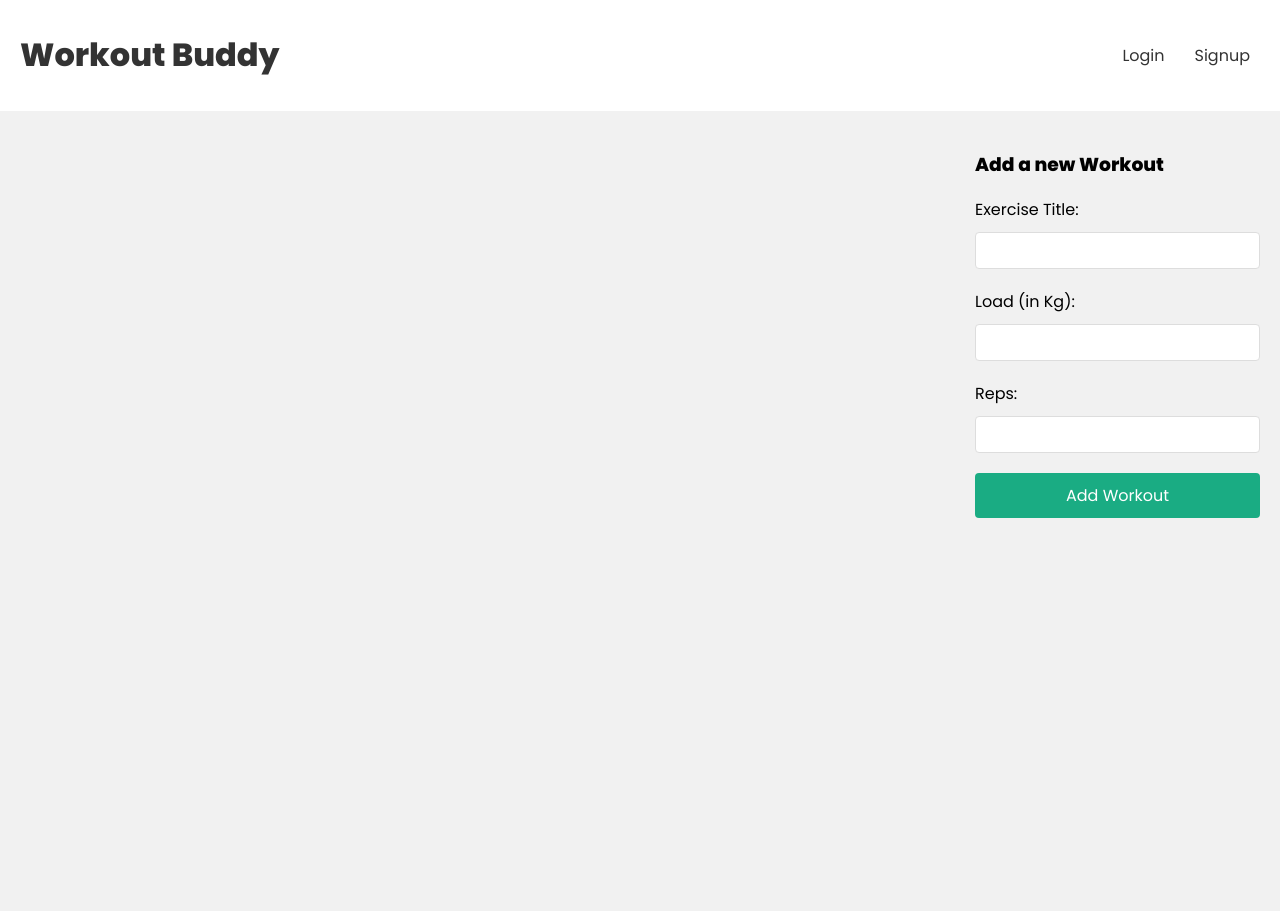
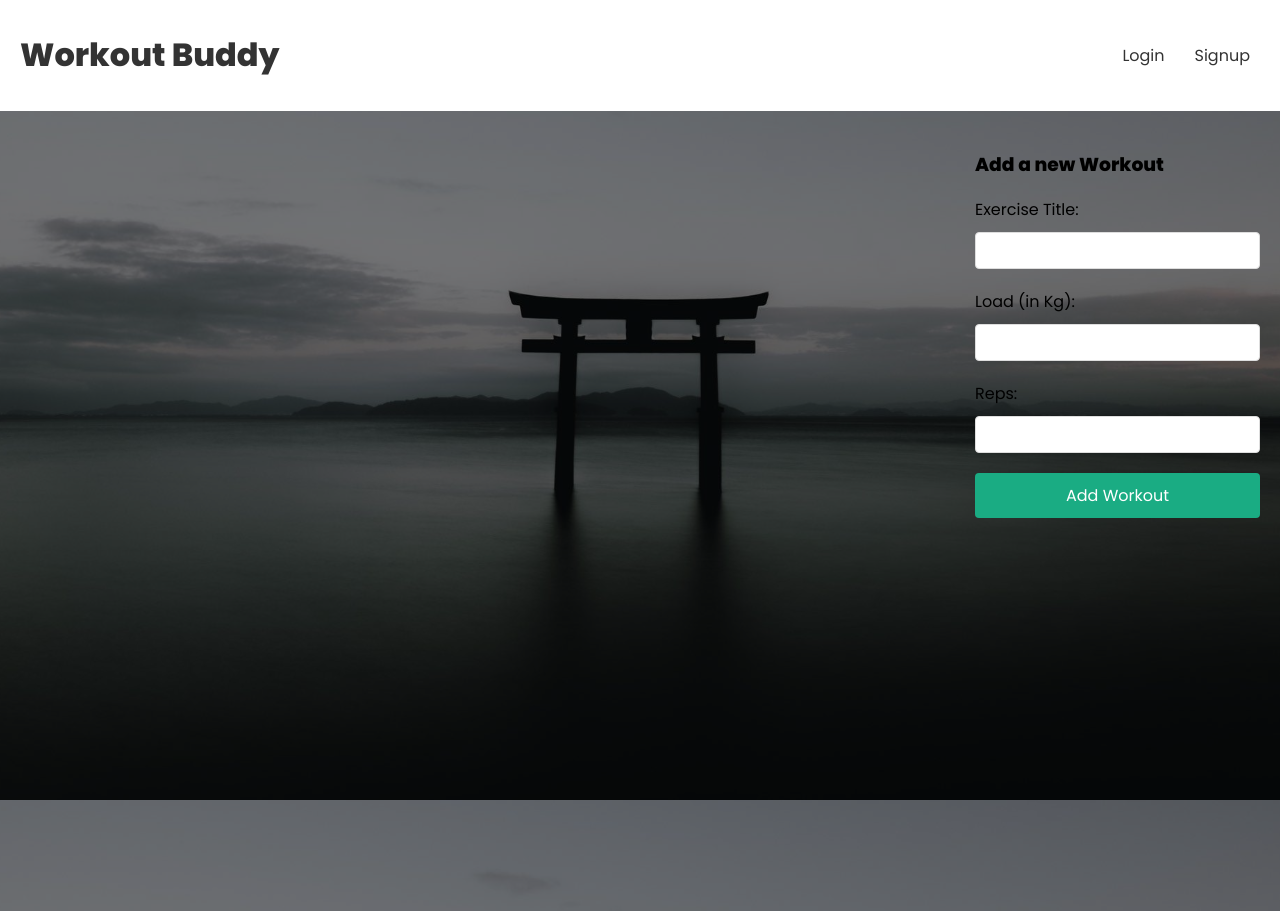
Before and after one commit to AnuragRanjan-R/Workout-MERN, a React (Create React App) app in the folder frontend/: page / in a window 1280 px wide. Before the commit the page ends 800 px from the top, so only its background shows below. Built offline with nearby package versions, Linux system fonts and the light colour scheme.

Commit message:
background fixed

```diff
--- a/frontend/src/index.css
+++ b/frontend/src/index.css
@@ -9,7 +9,8 @@
   --delete: #f44336;
 }
 body {
-  background: #f1f1f1;
+  background: linear-gradient(rgba(0,0,0,0.5), rgba(0,0,0,0.5)), url('./images/work3.jpg') no-repeat center center fixed;
+  background-size: cover;
   margin: 0;
   font-family: "Poppins";
 }
@@ -34,6 +35,8 @@ header a {
   margin: 0 auto;
   width: 100%;
   box-sizing: border-box;
+  background: none;
+  min-height: 100vh;
 }
 
 /* auth forms */
```
Also changed, not shown: frontend/src/images/work3.jpg (added).
